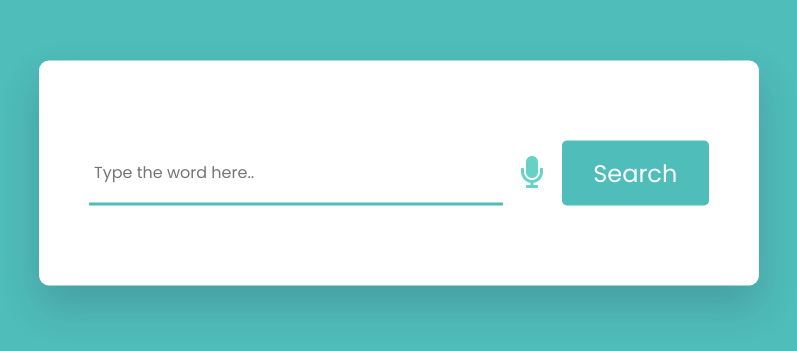
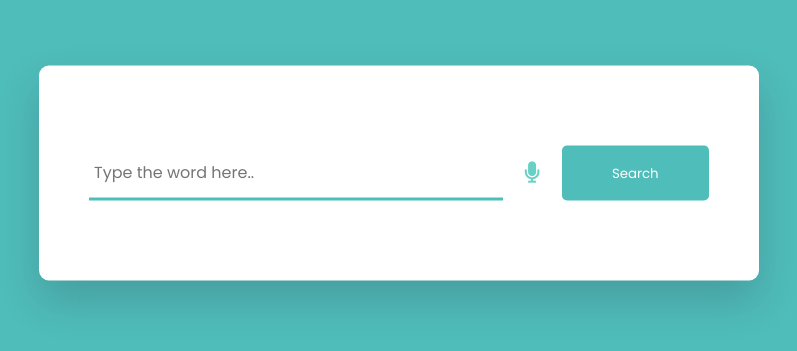
Before and after one commit to AdityaR2203/Words-Search, a plain HTML site: page index.html in a window 1280 px wide. Shown: the part 227-578 px from the top of the page, without its empty margins (241-1038 px from the left). Drawn offline with Linux system fonts and the light colour scheme.

Commit message:
Update style.css

```diff
--- a/style.css
+++ b/style.css
@@ -44,7 +44,6 @@ body {
     outline: none;
     color: #ffffff;
     border-radius: 5px;
-    font-size:1.5em;
 }
 .search-box #speech-btn {
     padding: 15px 0;
@@ -53,7 +52,7 @@ body {
     border: none;
     outline: none;
     border-radius: 5px;
-    font-size:1.5em;
+    font-size:1em;
 }
 .result {
     position: relative;
```
